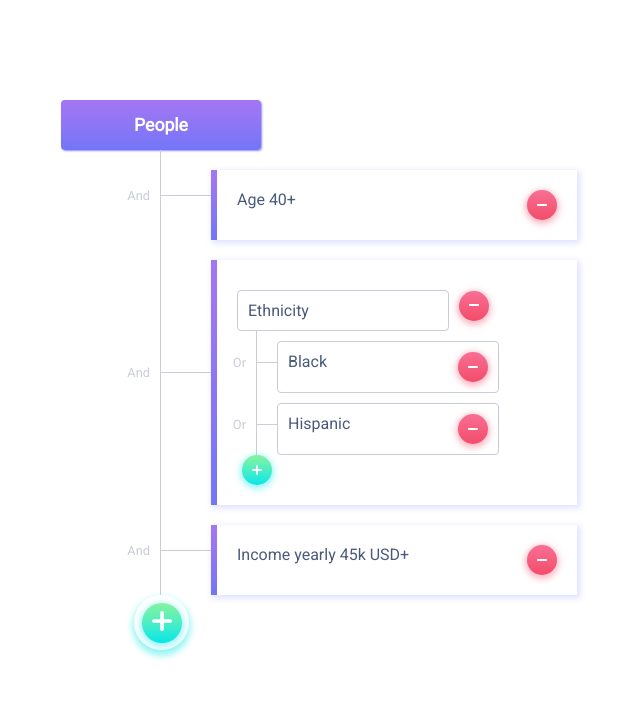
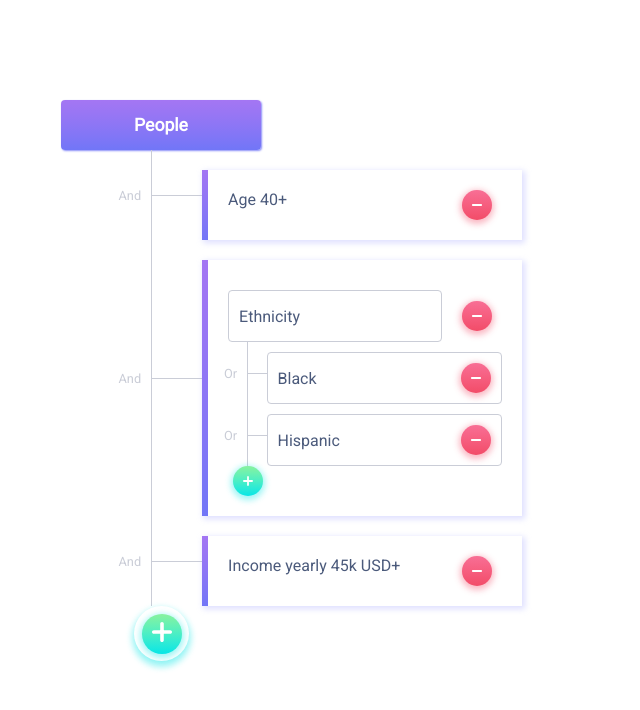
Before and after one commit to ewapotorecka/people, a React (Create React App) app: page / in a window 1280 px wide. Shown: the top 710 px of the page, without its empty margins (67-707 px from the left). Built offline with nearby package versions, Linux system fonts and the light colour scheme.

Commit message:
Subcategories positioning

```diff
--- a/src/App.css
+++ b/src/App.css
@@ -1,3 +1,7 @@
+*{
+	box-sizing: border-box;
+}
+
 .App {
 	display: flex;
 	justify-content: center;
--- a/src/components/People/People.js
+++ b/src/components/People/People.js
@@ -81,7 +81,7 @@ export default function People() {
 				if ( category.subCategories ) {
 					return (
 						<SectionContainer type='section-container' text='And' key={ category.id }>
-							<div className='category-container'>
+							<div className='category-container with-subcategories'>
 								<div className='main-category-container'>
 									<div className='main-category'>{ category.name }</div>
 									<div className='remove-button-container'>
@@ -125,7 +125,7 @@ export default function People() {
 				}
 			} ) }
 			<div className='add-button-container-main'>
-				<button className='border-button'><Button type='add-big' onClick={ () => setPopUpVisible( true ) }><Plus className='big-svg' /></Button></button>
+				<div className='border-button'><Button type='add-big' onClick={ () => setPopUpVisible( true ) }><Plus className='big-svg' /></Button></div>
 
 			</div>
 			{
--- a/src/components/PopUp/PopUp.js
+++ b/src/components/PopUp/PopUp.js
@@ -1,4 +1,6 @@
 import React, { useEffect, useRef, useState } from 'react';
+import { ReactComponent as Close } from '../../svg/close.svg';
+import { ReactComponent as Confirm } from '../../svg/confirm.svg';
 import './pop-up.css';
 
 export default function PopUp( props ) {
@@ -13,6 +15,13 @@ export default function PopUp( props ) {
 	const handleInputChange = ( event ) => {
 		setCategoryName( event.target.value );
 	};
+	const handleSubmit = ( event ) => {
+		event.preventDefault();
+		if ( categoryName.length > 0 ) {
+			props.handleCategoryAdd( categoryName );
+			props.handlePopUpClose();
+		}
+	};
 
 	useEffect( () => {
 		document.addEventListener( 'click', event => handleClickOutside( event ) );
@@ -24,19 +33,15 @@ export default function PopUp( props ) {
 		<div className='pop-up-container'>
 			<div className='pop-up' ref={ popUp }>
 				<div className='pop-up-close-button-container'>
-					<button className='pop-up-close-button' onClick={ props.handlePopUpClose }>x</button>
+					<button className='pop-up-close-button' onClick={ props.handlePopUpClose }><Close className='small-svg' /></button>
 				</div>
 				<div className='input-container'>
-					<form onSubmit={ event => {
-						event.preventDefault();
-						props.handleCategoryAdd( categoryName );
-						props.handlePopUpClose();
-					} } >
-						<input type='text' placeholder='Category name' value={ categoryName } onChange={ handleInputChange } />
-						<input type='submit' className='pop-up-add-button' value='Add' />
+					<form onSubmit={ event => handleSubmit( event ) }>
+						<input type='text' placeholder='Category name' className='text-input' value={ categoryName } onChange={ handleInputChange } />
+						<button type='submit' className='add'><Confirm className='small-svg' /></button>
 					</form>
 				</div>
 			</div>
-		</div>
+		</div >
 	)
 }
--- a/src/components/PopUp/pop-up.css
+++ b/src/components/PopUp/pop-up.css
@@ -28,6 +28,7 @@
 
 .pop-up form {
 	display: flex;
+	width: 70%;
 }
 
 
@@ -37,23 +38,28 @@
 	justify-content: center;
 	align-items: center;
 	height: 100%;
-	width: 90%;
+	width: 100%;
 }
 
-.pop-up input{
+.text-input{
 	height: 25px;
 	border: 1px solid #4B5A7B;
-	width: 70%;
+	width: 90%;
 	border-top: none;
 	border-left: none;
 	border-right: none;
-
 	font-family: 'Roboto', sans-serif;
 }
 
-.pop-up input::placeholder {
-	color: #CACDD7;
+.text-input::placeholder {
+	color: #BCBEC8;
 	font-family: 'Roboto', sans-serif;
+	font-size: 1.2em;
+}
+
+.text-input:focus {
+	outline: none;
+	border: 1px solid #BCBEC8;
 }
 
 .pop-up-close-button-container {
@@ -75,16 +81,17 @@
 	margin-left: 10px;
 	font-size: 1em;
 	font-family: 'Roboto', sans-serif;
+	cursor: pointer;
 }
 
 .pop-up-close-button {
-	border: none;
-	border-radius: 50%;
-	background-color: #F76B91;
-	color: white;
-	font-size: 1em;
-	width: 30px;
+	background-image: linear-gradient(to bottom, #f86f95, #f7668a, #f65e7f, #f45574, #f24c68);
+    border-radius: 50%;
+    border: none;
+    width: 30px;
 	height: 30px;
+	margin-left: 10px;
+	cursor: pointer;
+	box-shadow: 0px 2px 6px 2px rgba(243,77,104, 0.4);
 	margin-right: 15px;
-	font-family: 'Roboto', sans-serif;
 }
--- a/src/components/SectionContainer/section-container.css
+++ b/src/components/SectionContainer/section-container.css
@@ -13,6 +13,7 @@
 	display: flex;
 	align-items: center;
 	min-width: 50%;
+	width: 100%;
 }
 
 .subsection-container {
@@ -31,13 +32,9 @@
 	flex-direction: column;
 	justify-content: space-between;
 	color: #4B5A7B;
-	width: 100%;
 	width: 320px;
-	padding: 20px;
+	padding: 20px 30px 20px 20px;
 	border-width: 6px;
-	/*
-	Border-radius does not work with border-image
-	 */
 	border-style: solid;
 	border-image:
   		linear-gradient(
@@ -51,6 +48,10 @@
 	margin-top: 20px;
 }
 
+.with-subcategories {
+	padding: 20px;
+}
+
 .category-name-container {
 	display: flex;
 	justify-content: space-between;
@@ -59,10 +60,11 @@
 .subcategory-container {
 	display: flex;
 	justify-content: space-between;
+	align-items: center;
 	color: #4B5A7B;
 	border: 1px solid #CACDD7;
 	border-radius: 4px;
-	width: 200px;
+	width: 100%;
 	padding: 10px;
 	margin-top: 10px;
 }
@@ -70,16 +72,18 @@
 .main-category-container {
 	display: flex;
 	justify-content: space-between;
-	width: 252px;
+	width: 100%;
 }
 
 .main-category {
-
+	display: flex;
 	color: #4B5A7B;
 	border: 1px solid #CACDD7;
 	border-radius: 4px;
-	width: 200px;
-	padding: 10px;
+	width: 100%;
+	height: 52px;
+	align-items: center;
+	padding-left: 10px;
 	margin-top: 10px;
 }
 
@@ -117,8 +121,12 @@
 	background-color: white;
 	border: none;
 	box-shadow: 0px 4px 6px 2px rgba(8,230,230, 0.4);
+	display: flex;
+    align-items: center;
+    justify-content: center;
 }
 .remove-button-container {
 	display: flex;
 	align-items: center;
+	padding: 20px 10px 10px 10px;
 }
```
Also changed, not shown: src/svg/confirm.svg (added), 1 other file (tests, documents, lock files or other folders).
